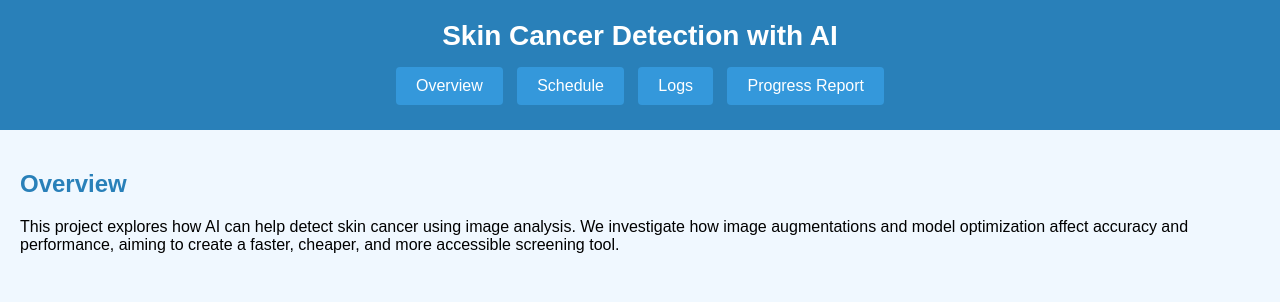
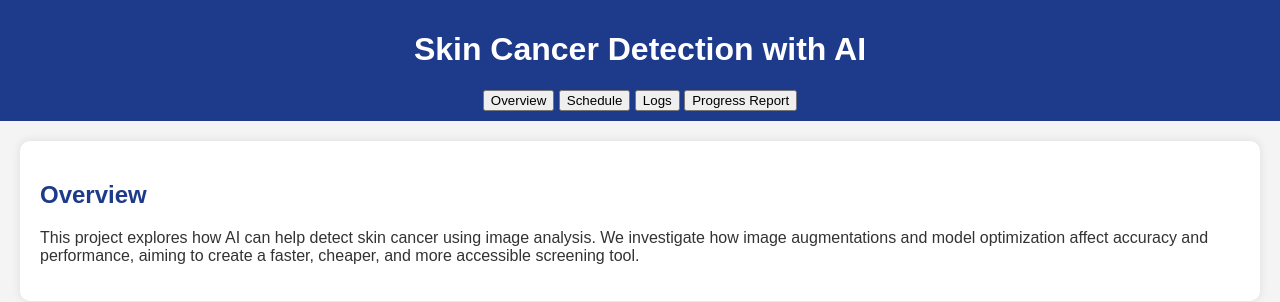
Before and after one commit to Zimoxie2008/skin-cancer-detection, a plain HTML site: page index.html in a window 1280 px wide. Drawn offline with Linux system fonts and the light colour scheme.

Commit message:
Update style.css

```diff
--- a/style.css
+++ b/style.css
@@ -1,47 +1,63 @@
-/* style.css */
 body {
     font-family: Arial, sans-serif;
+    background-color: #f4f4f4;
     margin: 0;
     padding: 0;
-    background-color: #f0f8ff;
-    color: #000;
+    color: #333;
 }
 
 header {
-    background-color: #2980b9;
-    padding: 20px;
+    background-color: #1E3A8A;
+    color: white;
+    padding: 10px;
     text-align: center;
-    color: white;
 }
 
-header h1 {
-    margin: 0 0 10px 0;
-    font-size: 28px;
+header .nav {
+    display: flex;
+    justify-content: center;
+    gap: 15px;
 }
 
-nav {
-    margin-top: 10px;
+header .nav button {
+    background-color: #3B82F6;
+    color: white;
+    border: none;
+    padding: 10px 20px;
+    cursor: pointer;
 }
 
-nav button {
-    background-color: #3498db;
-    border: none;
-    color: white;
-    padding: 10px 20px;
-    margin: 5px;
-    cursor: pointer;
-    font-size: 16px;
-    border-radius: 4px;
-}
-
-nav button:hover {
-    background-color: #1f618d;
+header .nav button:hover {
+    background-color: #2563EB;
 }
 
 main {
     padding: 20px;
+    margin: 20px;
+    background-color: white;
+    border-radius: 10px;
+    box-shadow: 0 0 10px rgba(0, 0, 0, 0.1);
+}
+
+section {
+    margin-bottom: 20px;
 }
 
 h2 {
-    color: #2980b9;
+    color: #1E3A8A;
 }
+
+h3 {
+    color: #1D4ED8;
+}
+
+footer {
+    text-align: center;
+    padding: 10px;
+    background-color: #1E3A8A;
+    color: white;
+}
+
+footer p {
+    margin: 0;
+}
```
